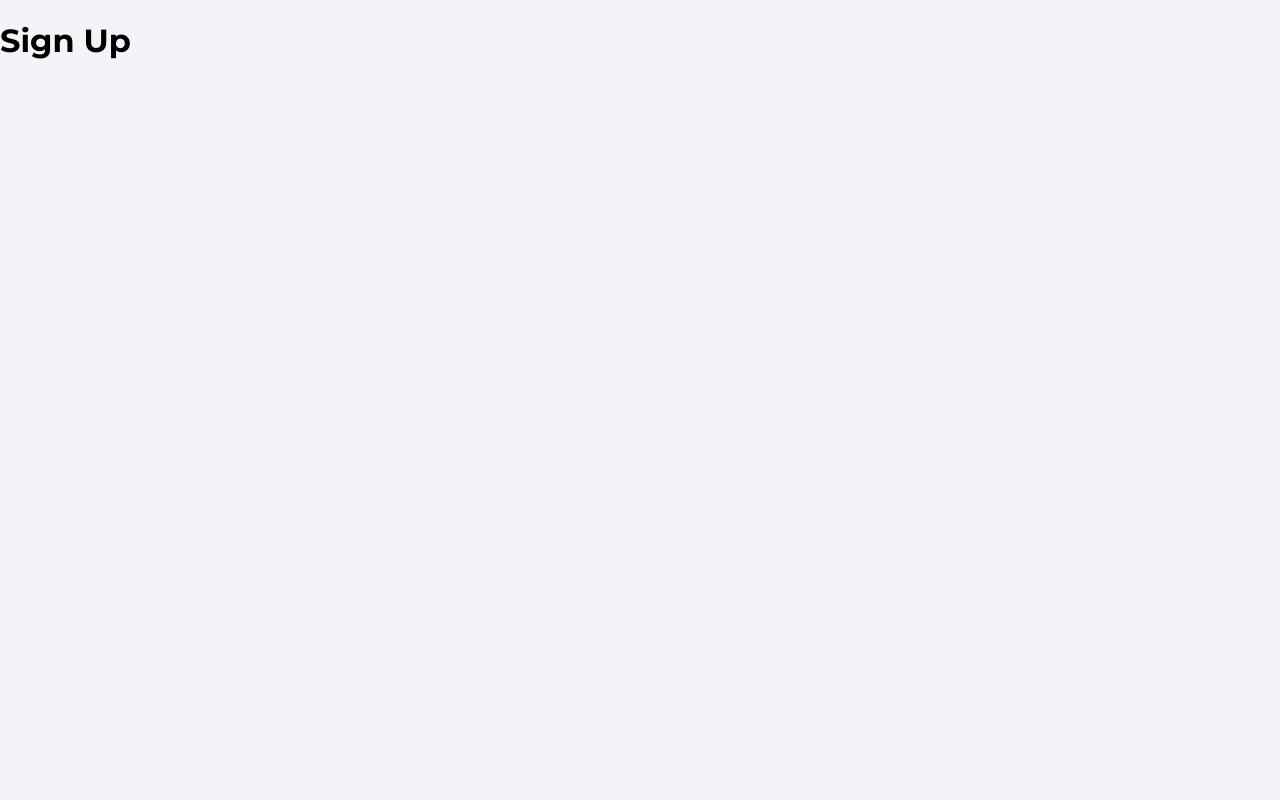
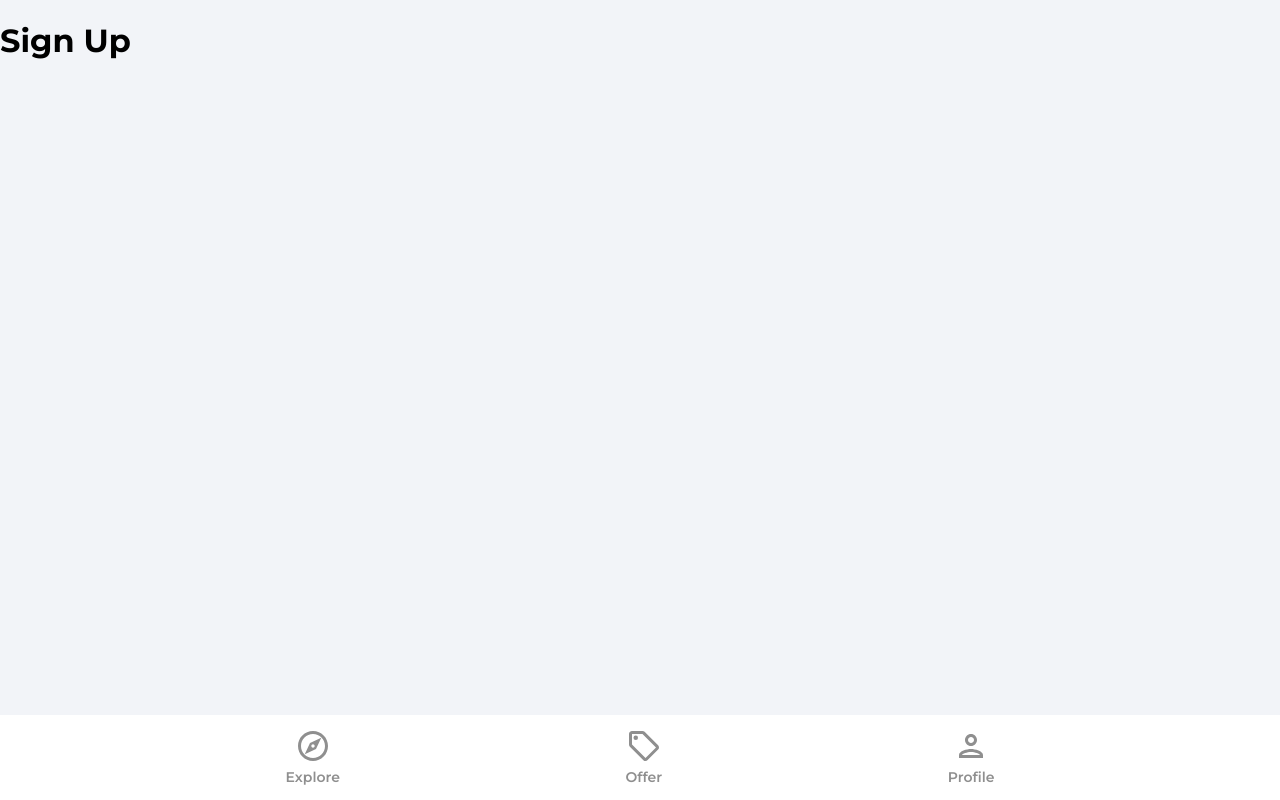
Before and after one commit to PSzkliniarz/React--House-Marketplace, a React (Create React App) app: page /sign-up in a window 1280 px wide. Built offline with nearby package versions, Linux system fonts and the light colour scheme.

Commit message:
Added navbar

```diff
--- a/src/App.js
+++ b/src/App.js
@@ -5,6 +5,7 @@
 import Profile from './pages/Profile';
 import SignIn from './pages/SignIn';
 import SignUp from './pages/SignUp';
+import Navbar from './components/Navbar';
 
 function App() {
   return (
@@ -18,8 +19,8 @@
           <Route path='/sign-in' element={<SignIn />} />
           <Route path='/sign-up' element={<SignUp />} />
         </Routes>
+        <Navbar />
       </Router>
-      {/* Navbar */}
     </>
   );
 }
--- /dev/null
+++ b/src/components/Navbar.jsx
@@ -0,0 +1,38 @@
+import {useNavigate, useLocation} from 'react-router-dom'
+import { ReactComponent as OfferIcon } from '../assets/svg/localOfferIcon.svg'
+import { ReactComponent as ExploreIcon } from '../assets/svg/exploreIcon.svg'
+import { ReactComponent as PersonOutlineIcon } from '../assets/svg/personOutlineIcon.svg'
+
+function Navbar() {
+    const navigate = useNavigate()
+    const location = useLocation()
+
+    const pathMatchRoute = (route) => {
+        if(route === location.pathname){
+            return true
+        }
+    }
+
+  return (
+    <footer className='navbar'>
+        <nav className='navbarNav'>
+            <ul className='navbarListItems'>
+                <li className='navbarListItem' onClick={() => navigate('/')}>
+                    <ExploreIcon fill={pathMatchRoute('/') ? '#2c2c2c' : '#8f8f8f'} width='36px' height='36px' />
+                    <p className={pathMatchRoute('/') ? 'navbarListItemNameActive' : 'navbarListItemName'}>Explore</p>
+                </li>
+                <li className='navbarListItem' onClick={() => navigate('/offers')}>
+                    <OfferIcon fill={pathMatchRoute('/offers') ? '#2c2c2c' : '#8f8f8f'} width='36px' height='36px' />
+                    <p className={pathMatchRoute('/offers') ? 'navbarListItemNameActive' : 'navbarListItemName'}>Offer</p>
+                </li>
+                <li className='navbarListItem' onClick={() => navigate('/profile')}>
+                    <PersonOutlineIcon fill={pathMatchRoute('/profile') ? '#2c2c2c' : '#8f8f8f'} width='36px' height='36px' />
+                    <p className={pathMatchRoute('/profile') ? 'navbarListItemNameActive' : 'navbarListItemName'}>Profile</p>
+                </li>
+            </ul>
+        </nav>
+    </footer>
+  )
+}
+
+export default Navbar
```
